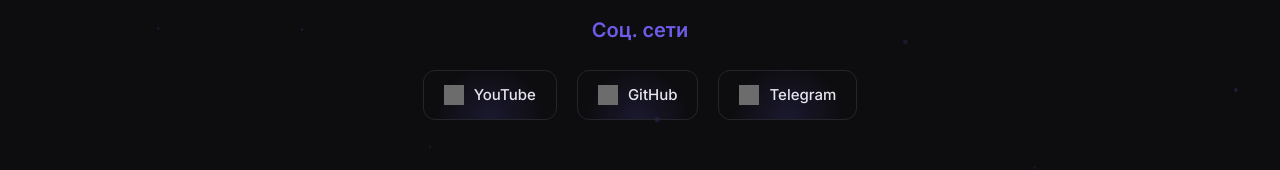
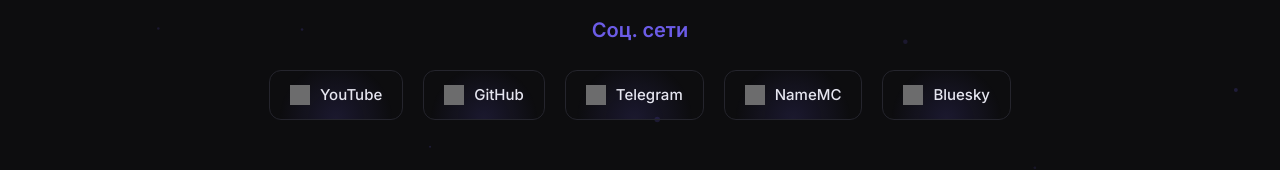
Before and after one commit to urliui/urliui.ru, a plain HTML site: page index.html in a window 1280 px wide. Shown: the part 371-541 px from the top of the page. Drawn offline with nearby package versions, Linux system fonts and the light colour scheme; grey boxes are pictures that could not be loaded.

Commit message:
Update index.html

```diff
--- a/index.html
+++ b/index.html
@@ -3,7 +3,7 @@
 <head>
   <meta charset="UTF-8" />
   <meta name="viewport" content="width=device-width, initial-scale=1.0"/>
-  <title>urliui — Portfolio</title>
+  <title>urliui — лап~</title>
   <link rel="preconnect" href="https://fonts.googleapis.com">
   <link rel="preconnect" href="https://fonts.gstatic.com" crossorigin>
   <link href="https://fonts.googleapis.com/css2?family=Inter:wght@300;400;500;600;700&display=swap" rel="stylesheet">
@@ -318,7 +318,7 @@
 
   <div class="container">
     <div class="profile fade-in delay-1">
-      <img src="https://vzge.me/face/1000/uertyk_" alt="urliui" class="avatar">
+      <img src="https://vzge.me/face/1000/urqiui" alt="urliui" class="avatar">
       <h1 class="nickname">urliui</h1>
       <p class="bio">Привет! Я - Юрли. Ютубер, дизайнер, фронтендер, ну и просто душевный друг :3</p>
     </div>
@@ -337,6 +337,14 @@
         <a href="https://t.me/urliuiq" class="social-link" target="_blank" rel="noopener">
           <img src="https://cdn-icons-png.flaticon.com/512/2111/2111646.png" class="social-icon" alt="Telegram">
           <span>Telegram</span>
+        </a>
+        <a href="https://namemc.com/profile/urqiui" class="social-link" target="_blank" rel="noopener">
+          <img src="https://cdn.simpleicons.org/namemc/ffffff" class="social-icon" alt="NameMC">
+          <span>NameMC</span>
+        </a>
+        <a href="https://bsky.app/profile/urliui.bsky.social" class="social-link" target="_blank" rel="noopener">
+          <img src="https://cdn.simpleicons.org/bluesky/ffffff" class="social-icon" alt="Bluesky">
+          <span>Bluesky</span>
         </a>
       </div>
     </div>
```
